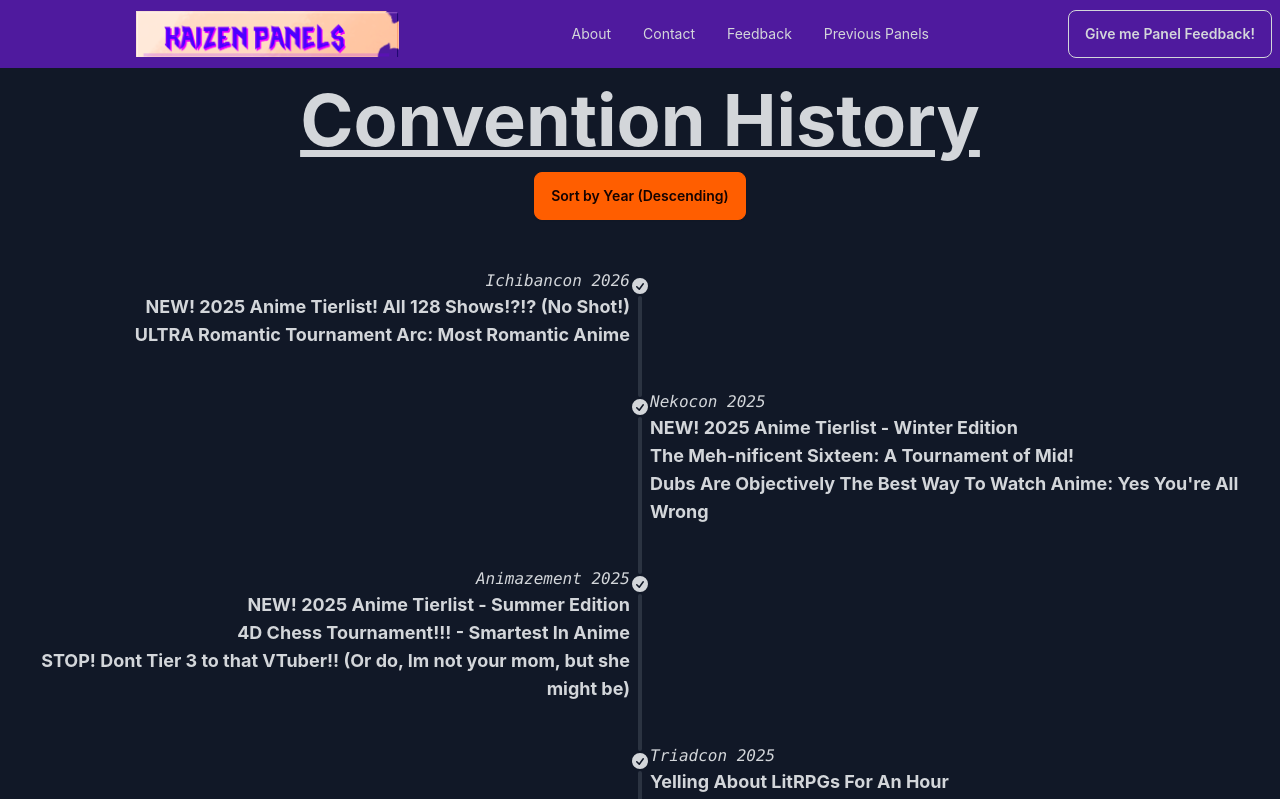
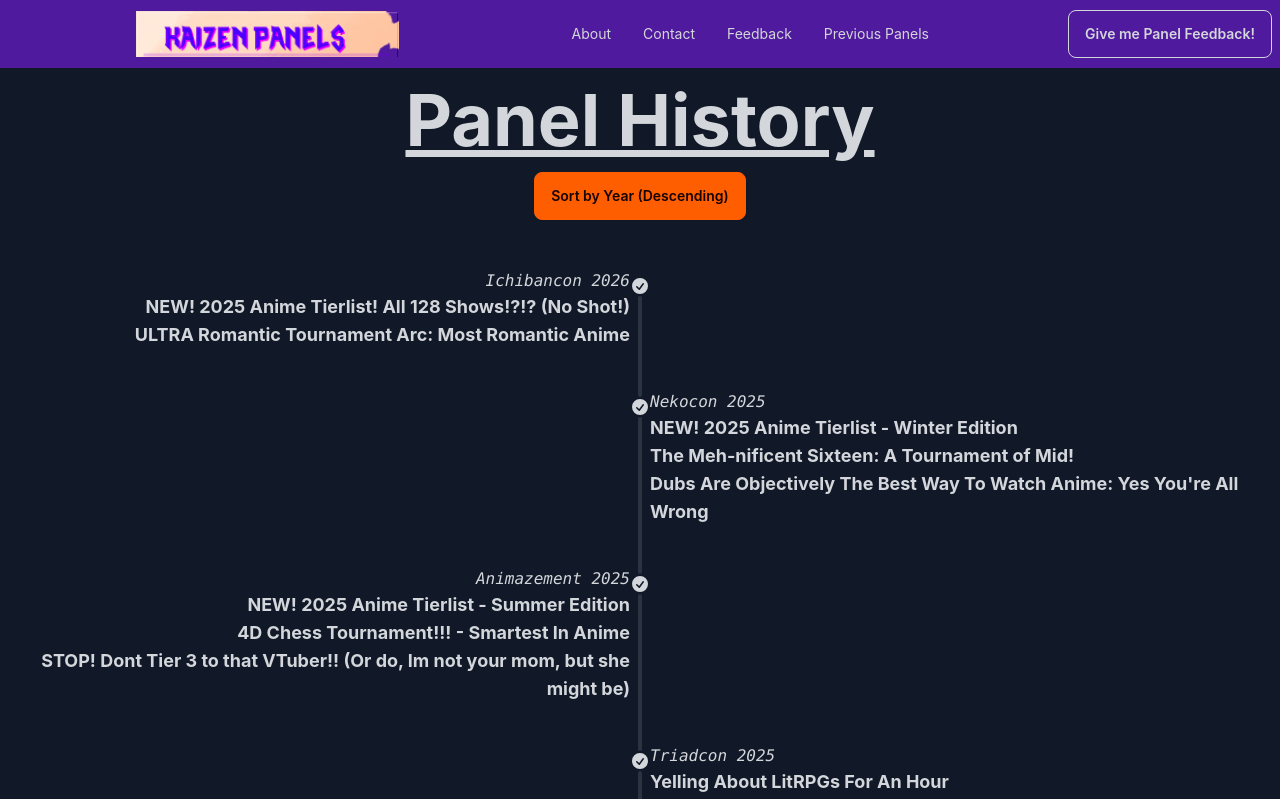
Before and after one commit to lorfakl/CringePanels, a React (Create React App) app: page /PanelHistory in a window 1280 px wide. Shown: the top 799 px of the page. Built offline with nearby package versions, Linux system fonts and the light colour scheme.

Commit message:
Update PanelHistory.js

```diff
--- a/src/components/PanelHistory.js
+++ b/src/components/PanelHistory.js
@@ -149,7 +149,7 @@ function PanelHistory(){
         **/}
 
         <header className="bg-neutral p-4">
-            <h1 className='text-center font-bold underline text-3xl lg:text-7xl'>Convention History</h1>
+            <h1 className='text-center font-bold underline text-3xl lg:text-7xl'>Panel History</h1>
             <div className="text-center mt-4">
                 <button onClick={toggleSortOrder} className="btn btn-primary">
                     Sort by Year ({sortOrder === 'asc' ? 'Ascending' : 'Descending'})
```
